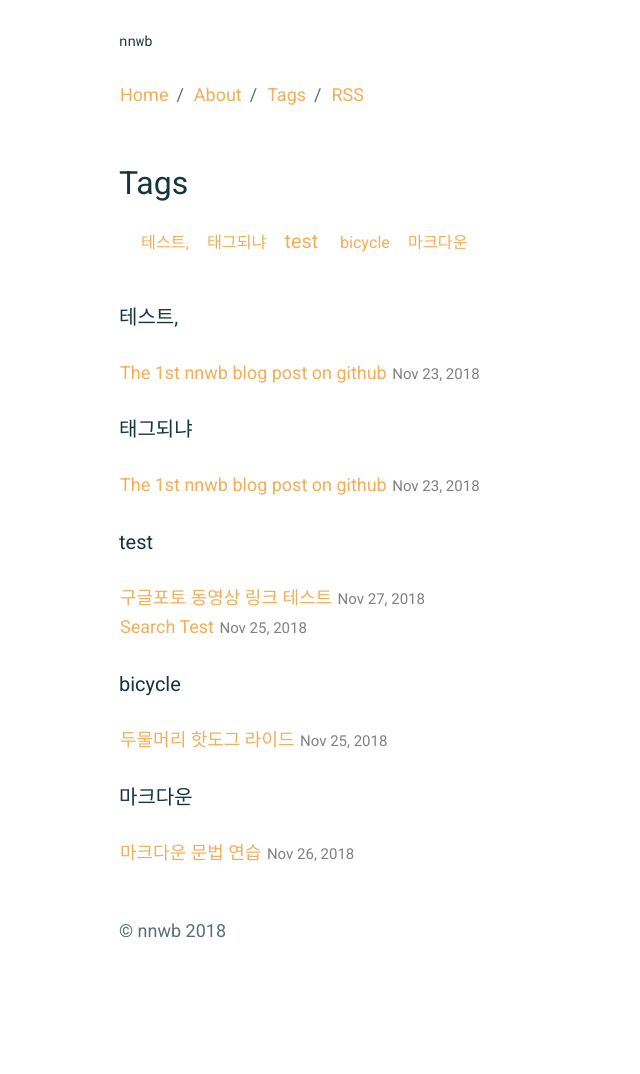
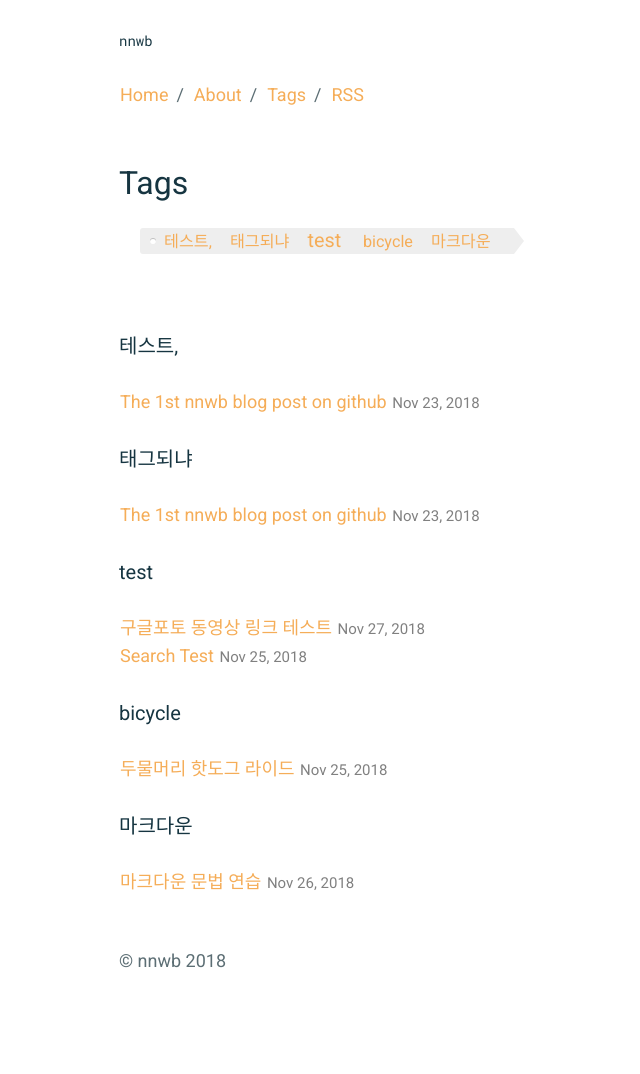
Before and after one commit to nnwb/nnwb.github.io, a Jekyll site: the page built from _pages/tags.md, in a window 1280 px wide. Shown: the whole page, without its empty margins (171-811 px from the left). Built offline with Jekyll 4.4.1, drawn with Linux system fonts in a browser that asks for light colours; before the commit the page ends 1044 px from its top, so only the background shows below that.

Commit message:
Update tags.md

```diff
--- a/_pages/tags.md
+++ b/_pages/tags.md
@@ -3,7 +3,7 @@ layout: content
 title: Tags
 permalink: /tags/
 ---
-<ul class="tag-cloud">
+<ul class="c-tag">
 {% for tag in site.tags %}
 <span style="font-size: {{ tag | last | size | times: 100 | divided_by: site.tags.size | plus: 70  }}%">
 <a href="#{{ tag | first | slugize }}">
```
